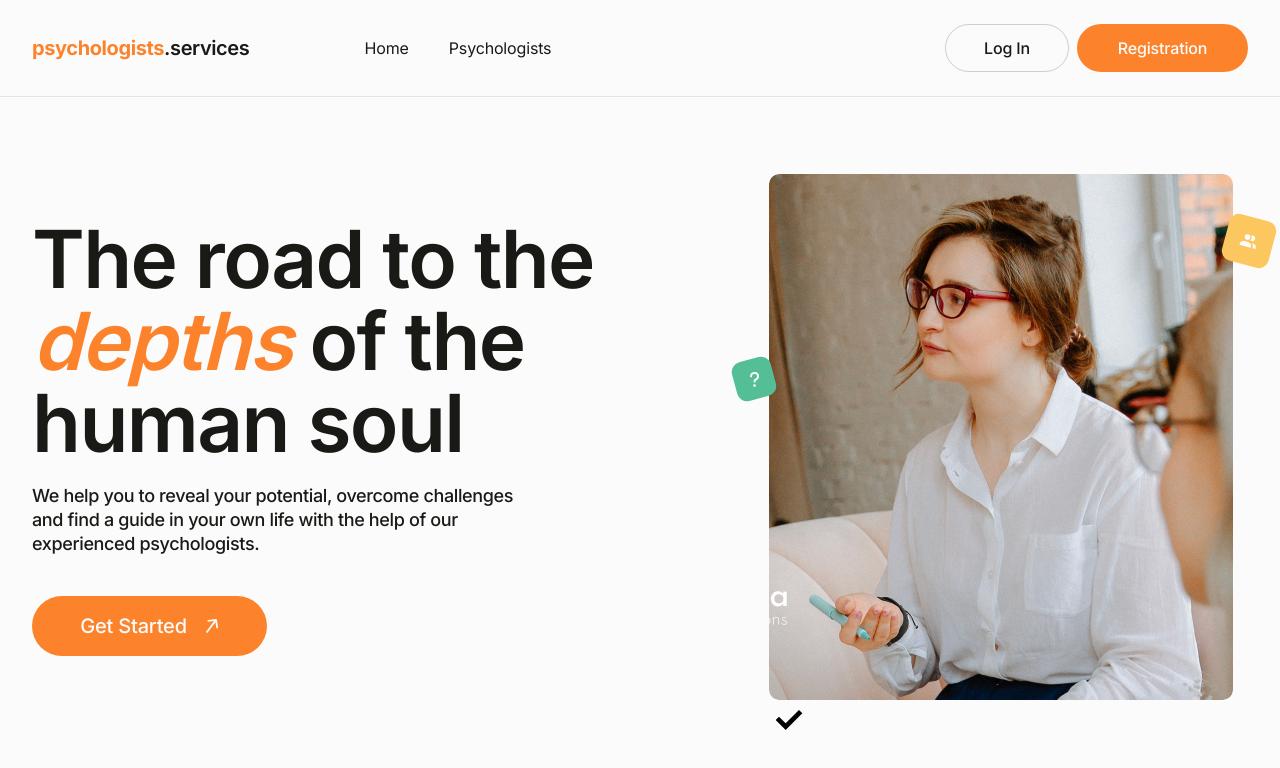
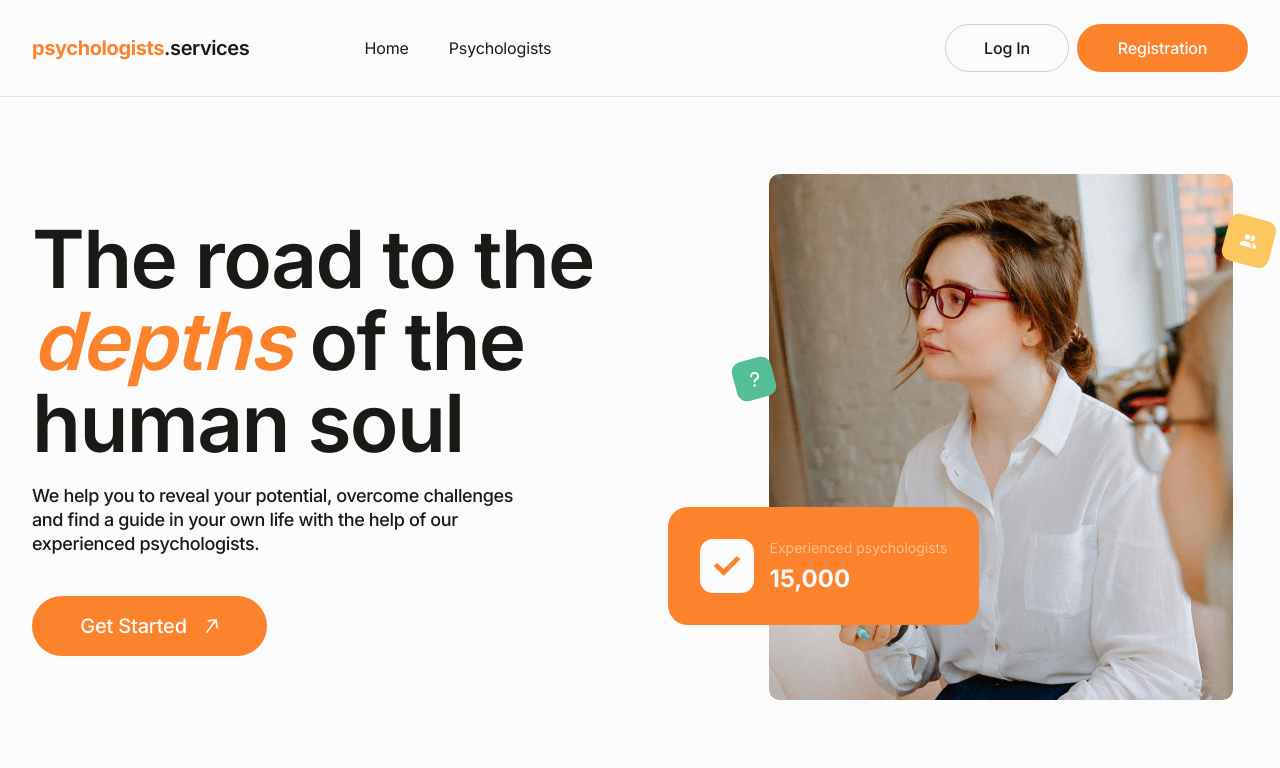
Before and after one commit to IrinaV1/psychology-marketplace, a Next.js app: page / in a window 1280 px wide. Shown: the top 768 px of the page. Built offline with nearby package versions, Linux system fonts and the light colour scheme.

Commit message:
add checkBlock in hero section

```diff
--- a/components/Hero/Hero.module.css
+++ b/components/Hero/Hero.module.css
@@ -112,3 +112,46 @@
   fill: #fbfbfb;
   rotate: -15deg;
 }
+.checkBlock {
+  position: absolute;
+  bottom: 75px;
+  left: -101px;
+  width: 311px;
+  height: 118px;
+  border-radius: 20px;
+
+  display: flex;
+  justify-content: center;
+  align-items: center;
+  gap: 16px;
+
+  background-color: #fc832c;
+}
+
+.wrapperIcon {
+  display: flex;
+  justify-content: center;
+  align-items: center;
+  border-radius: 13px;
+  width: 54px;
+  height: 54px;
+  background-color: #fbfbfb;
+}
+.checkIcon {
+  fill: #fc832c;
+}
+.wrapperBlock {
+  display: flex;
+  flex-direction: column;
+  gap: 8px;
+}
+.checkText {
+  font-weight: 400;
+  font-size: 14px;
+  color: rgba(251, 251, 251, 0.5);
+}
+.checkAccent {
+  font-weight: 700;
+  font-size: 24px;
+  color: #fbfbfb;
+}
--- a/components/Hero/Hero.tsx
+++ b/components/Hero/Hero.tsx
@@ -61,6 +61,7 @@ export default function Hero() {
             </svg>
           </div>
           <div className={css.checkBlock}>
+            <div className={css.wrapperIcon}>
               <svg
                 className={css.checkIcon}
                 width="40"
@@ -70,6 +71,11 @@ export default function Hero() {
                 <use href="/icons.svg#icon-check" />
               </svg>
             </div>
+            <div className={css.wrapperBlock}>
+              <p className={css.checkText}>Experienced psychologists</p>
+              <p className={css.checkAccent}>15,000</p>
+            </div>
+          </div>
         </div>
       </div>
     </section>
```
Lines whose indentation alone changed are shown as unchanged.
